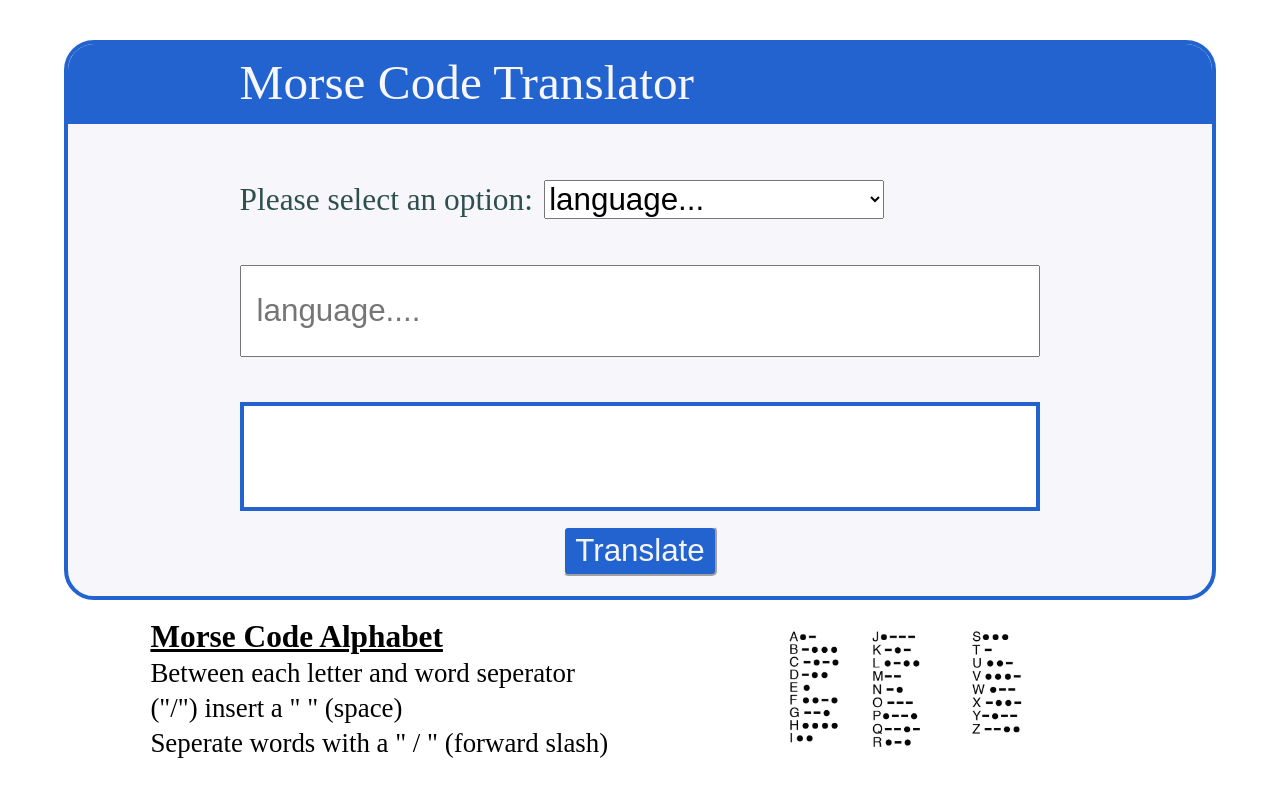
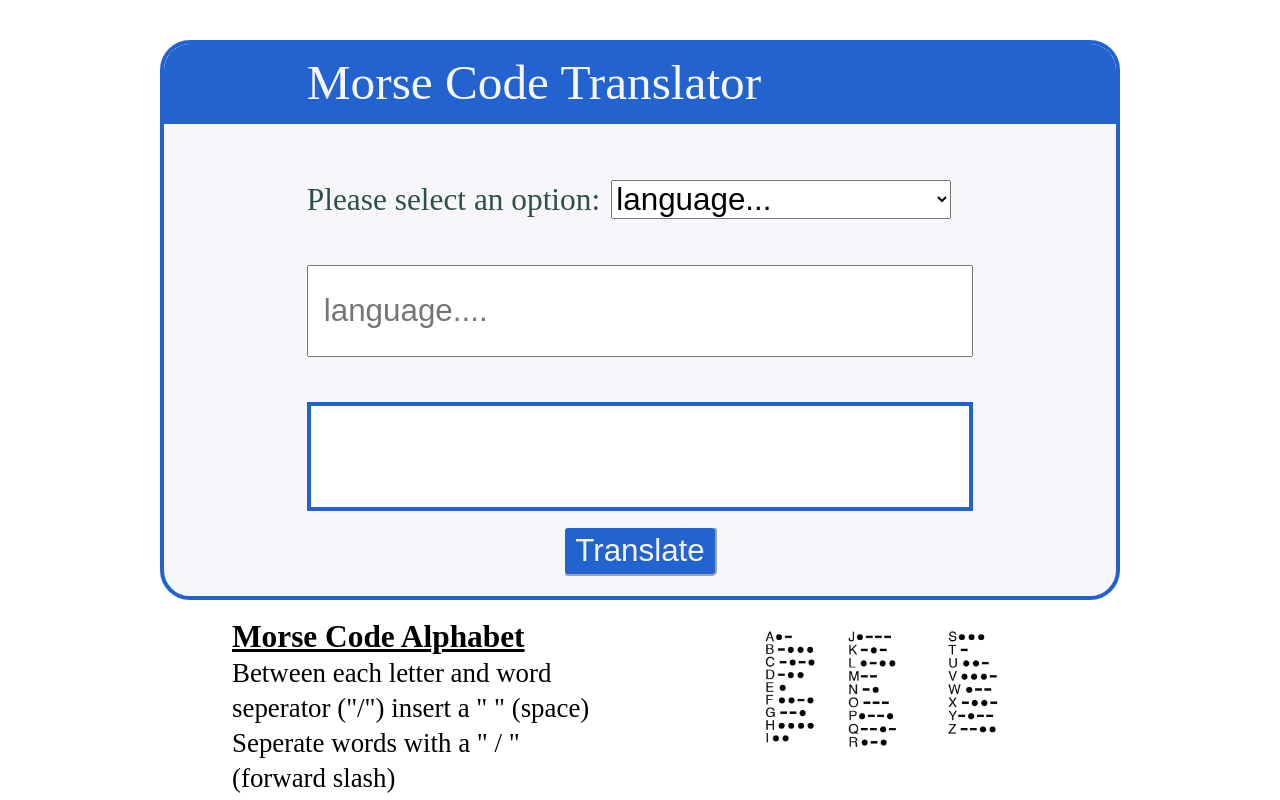
Before and after one commit to tonylubin/JS---Morse-Code-Translator, a plain HTML site: page index.html in a window 1280 px wide. Drawn offline with Linux system fonts and the light colour scheme.

Commit message:
sizing changes

```diff
--- a/styles.scss
+++ b/styles.scss
@@ -5,8 +5,9 @@
   font-size: 1.4rem;
 }
 
-$mainBackgroundColor: #F6F6FB; //#f8f8ff;
-$boxBackgroundColor: #2363CF; //#aeb5b7;
+$mainBackgroundColor: #F6F6FB;
+$boxBackgroundColor: #2363CF;
+$btntext: #f5f5f5;
 
 body {
   height: 100vh;
@@ -21,7 +22,7 @@ main {
   border: 4px solid $boxBackgroundColor;
   border-radius: 30px;
   height: 70%;
-  width: 90%;
+  width: 75%;
   display: flex;
   flex-direction: column;
   justify-content: space-between;
@@ -67,8 +68,8 @@ button {
   padding: 5px 10px;
   border-radius: 5px;
   background-color: $boxBackgroundColor;
-  color: #f5f5f5;
-  border-color: #f5f5f5;
+  color: $btntext;
+  border-color: $btntext;
   margin-bottom: 20px;
 }
 
@@ -88,7 +89,7 @@ label {
 }
 
 .image-container {
-  width: 90%;
+  width: 75%;
   height: 20%;
   display: flex;
   justify-content: space-around;
```
Also changed, not shown: styles.css.
